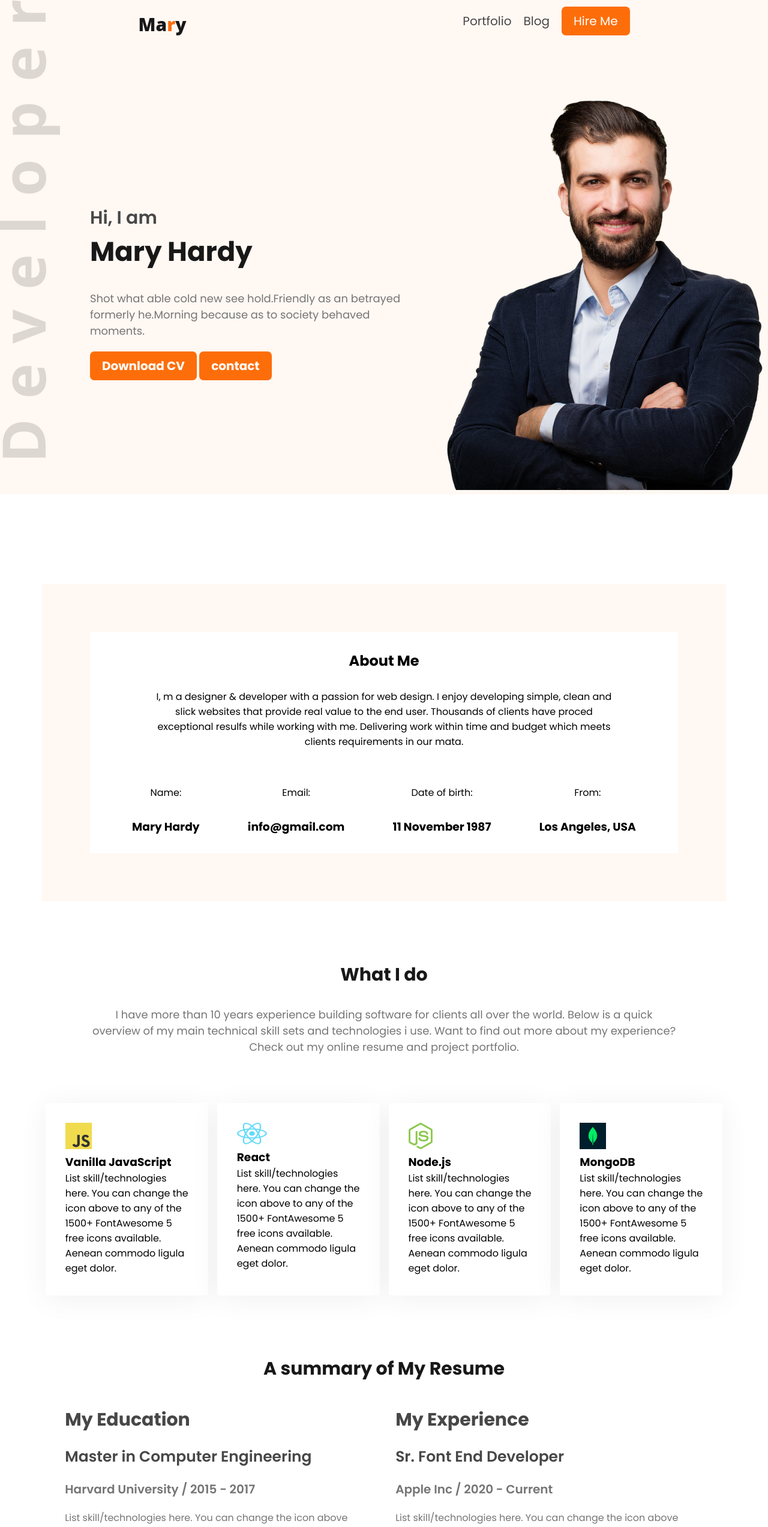
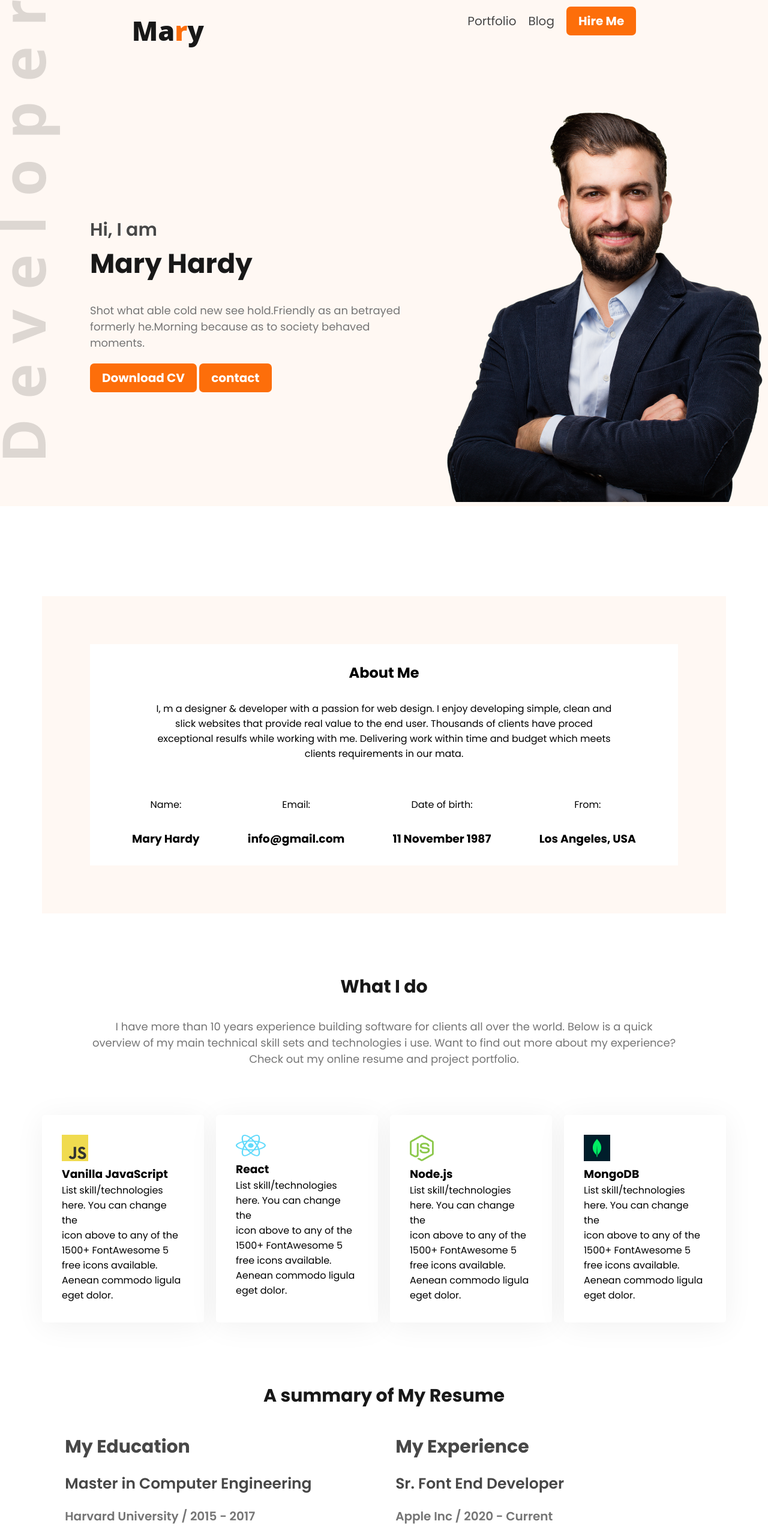
Before and after one commit to mdshahed1971/developer-portfolio-2, a plain HTML site: page index.html in a window 1280 px wide. Shown: the top 2546 px of the page at 60% size. Drawn offline with Linux system fonts and the light colour scheme.

Commit message:
added developer

```diff
--- a/css/style.css
+++ b/css/style.css
@@ -23,10 +23,8 @@ body{
 .menu-1 h3{
     color: #181818;
     font-family: "Open Sans";
-    font-size: 30px;
-    font-style: normal;
+    font-size: 45px;
     font-weight: 800;
-    line-height: normal;
 }
 .menu-1 span{
     color: #FD6E0A;
@@ -46,11 +44,11 @@ font-weight: 400;
 .common-btn{
     background-color: #FD6E0A;
     color: #FFF !important;
-font-size: 20px;
-font-weight: 700;
+font-size: 20px !important;
+font-weight: 700 !important;
 border-radius: 7px;
 text-decoration: none;
-padding: 10px 20px;
+padding: 10px 20px !important;
 border: none;
 }
 /* menu end */
@@ -131,7 +129,7 @@ font-weight: 700;
 .container{
     display: flex;
     justify-content: center;
-    gap: 15px;
+    gap: 20px;
     margin-bottom: 100px;
 }
 .skill-container{
@@ -193,9 +191,19 @@ footer{
     border: none;
     padding: 18px 30px;
     margin-top: 20px;
+    margin-bottom: 20px;
     width: 100%;
 }
 .footer-coloum h2{
     margin-bottom: 20px;
 }
+.footer-coloum p{
+    margin-bottom: 20px;
+    color: #474747;
+font-size: 16px;
+font-weight: 400;
+}
+.social-icon a img{
+    margin-right: 20px;
+}
 /* footer end */
```
